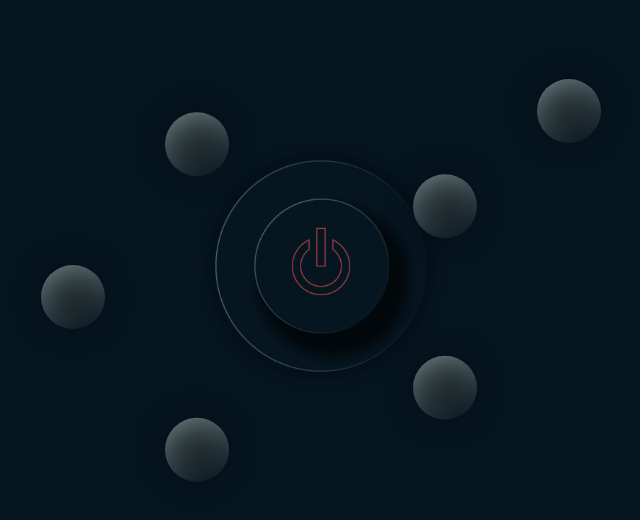
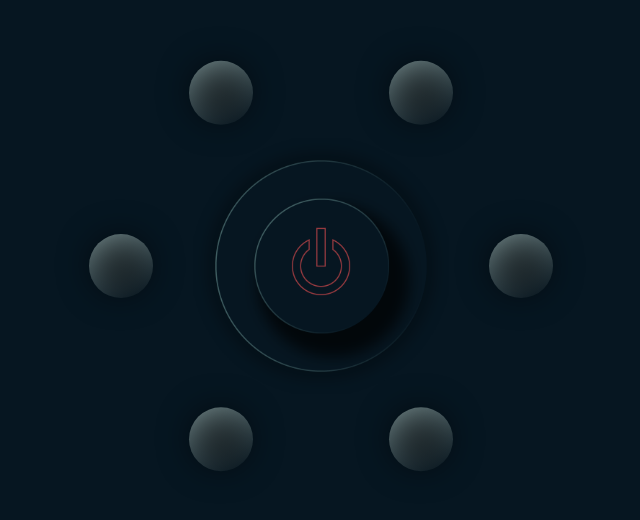
Before and after one commit to AminnimAMoh/Portfolio-React, a React (Create React App) app in the folder andramediandesign/: page / in a window 1280 px wide. Shown: the part 134-654 px from the top of the page, without its empty margins (319-959 px from the left). Built offline with nearby package versions, Linux system fonts and the light colour scheme; the HTML template or start-up script is replaced by a standard one.

Commit message:
Circles fixed

```diff
--- a/andramediandesign/src/views/MenuButton/index.tsx
+++ b/andramediandesign/src/views/MenuButton/index.tsx
@@ -4,11 +4,10 @@ import useStyle from "./style";
 import { Props } from "./types";
 
 const calPos=(index: number, length: number)=>{
-    const rad = 200;
+    const rad =200;
     var angle =((2 * Math.PI)/length) * index;
-    const x = (rad*Math.cos(angle)*2);
-    const y = (rad*Math.sin(angle)*2);
-
+    const x = rad*Math.cos(angle);
+    const y = rad*Math.sin(angle);
     return {x,y}
 }
 function MenuButton({}: Props): React.ReactElement {
@@ -20,7 +19,6 @@ function MenuButton({}: Props): React.ReactElement {
         src="images\Button\Menu_Trigger\Power_Button-Stoke.png"
         alt="content-asset"
       />
-      <div className={classes.menuButtons}>
         {data.map(({ name, img, toolKit, width }, index) => {
           const {x,y}=calPos(index,data.length)
           return (
@@ -29,12 +27,11 @@ function MenuButton({}: Props): React.ReactElement {
               className={classes.iconButtons}
               style={{
                 backgroundImage: `url(${img})`,
-                transform: `translate(${x}%, ${y}%)`,
+                transform: `translate(${x}px, ${y}px)`,
               }}
             ></div>
           );
         })}
-      </div>
     </div>
   );
 }
--- a/andramediandesign/src/views/MenuButton/style.tsx
+++ b/andramediandesign/src/views/MenuButton/style.tsx
@@ -22,7 +22,7 @@ const useStyle = makeStyles((theme) => ({
   iconButtons: {
     width: mytheme.radius,
     height: mytheme.radius,
-    position: "relative",
+    position: "absolute",
     backgroundSize: "contain",
     backgroundPosition: "center",
     backgroundRepeat: "no-repeat",
```
